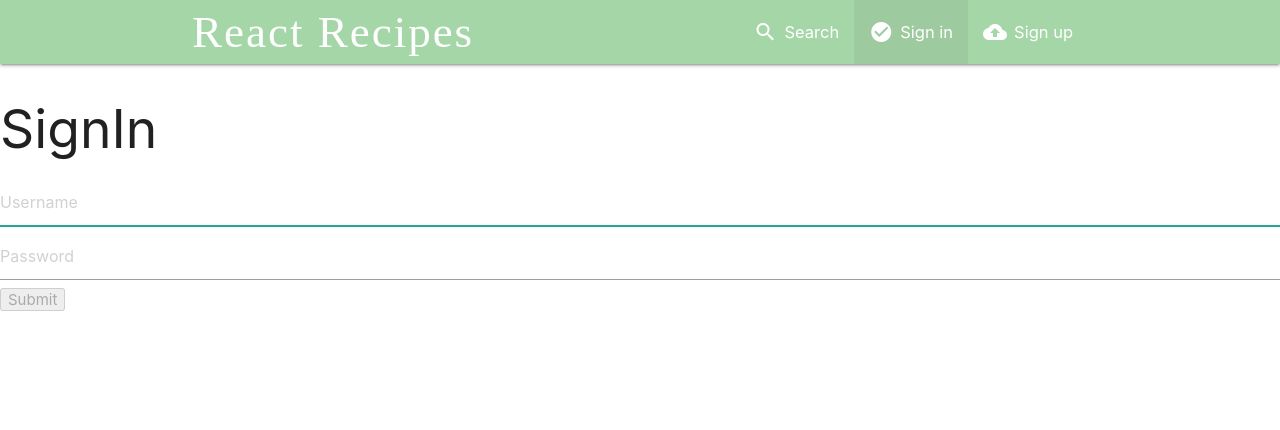
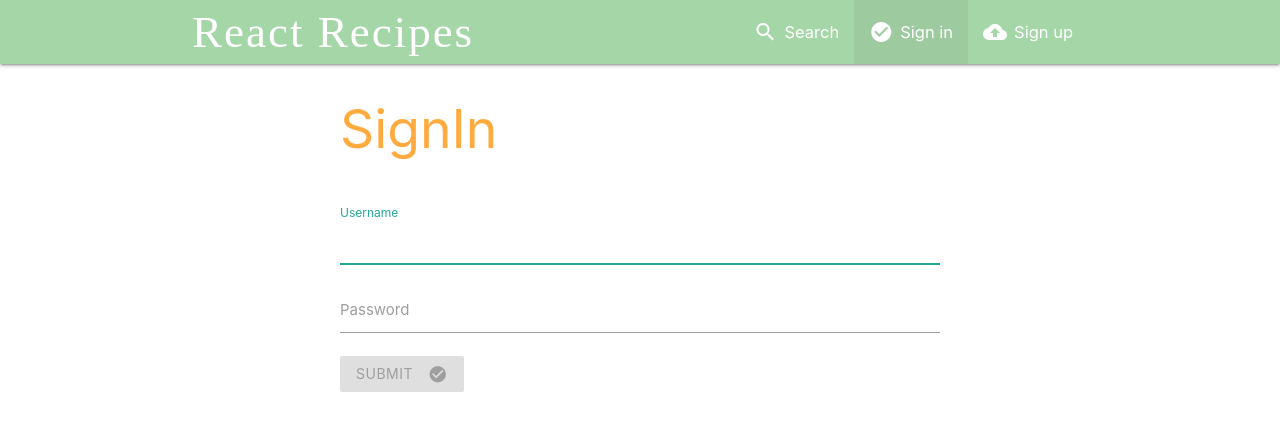
Before and after one commit to ndstephens/react-recipes, a React (Create React App) app in the folder client/: page /signin in a window 1280 px wide. Shown: the top 430 px of the page. Built offline with nearby package versions, Linux system fonts and the light colour scheme; no server answers; a web font is replaced by a local one; what react-pose would draw is missing.

Commit message:
SignIn page restyle

```diff
--- a/client/src/components/Auth/SignIn.js
+++ b/client/src/components/Auth/SignIn.js
@@ -31,40 +31,48 @@ class SignIn extends Component {
     const { username, password } = this.state
 
     return (
-      <div className="App">
-        <h2 className="App">SignIn</h2>
+      <div className="Search">
+        <h2 className="orange-text text-accent-2">SignIn</h2>
 
         <Mutation mutation={SIGNIN_USER} variables={{ username, password }}>
           {(signInUser, { loading, error, data }) => {
             return (
               <form
-                className="form"
+                className="signin-form"
                 onSubmit={e => this.handleFormSubmit(e, signInUser)}
               >
+                <div className="input-field">
                   <input
                     autoFocus
+                    autoComplete="username"
                     value={username}
                     onChange={this.handleInputChange}
                     type="text"
                     name="username"
-                  placeholder="Username"
-                  autoComplete="username"
+                    id="username"
                   />
+                  <label htmlFor="username">Username</label>
+                </div>
+
+                <div className="input-field">
                   <input
+                    autoComplete="password"
                     value={password}
                     onChange={this.handleInputChange}
                     type="password"
                     name="password"
-                  placeholder="Password"
-                  autoComplete="password"
+                    id="password"
                   />
+                  <label htmlFor="password">Password</label>
+                </div>
 
                 <button
                   disabled={loading || this.formInvalid()}
                   type="submit"
-                  className="button-primary"
+                  className="btn waves-effect waves-light green lighten-2 z-depth-0"
                 >
                   Submit
+                  <i class="material-icons right">check_circle</i>
                 </button>
 
                 {error && <Error error={error} />}
--- a/client/src/index.css
+++ b/client/src/index.css
@@ -214,6 +214,11 @@ a.active:not(.brand-logo) {
   }
 }
 
+/* SIGNIN PAGE */
+.signin-form {
+  margin-top: 4rem;
+}
+
 /* SPINNER */
 .spinner {
   text-align: center;
```
Lines whose indentation alone changed are shown as unchanged.
